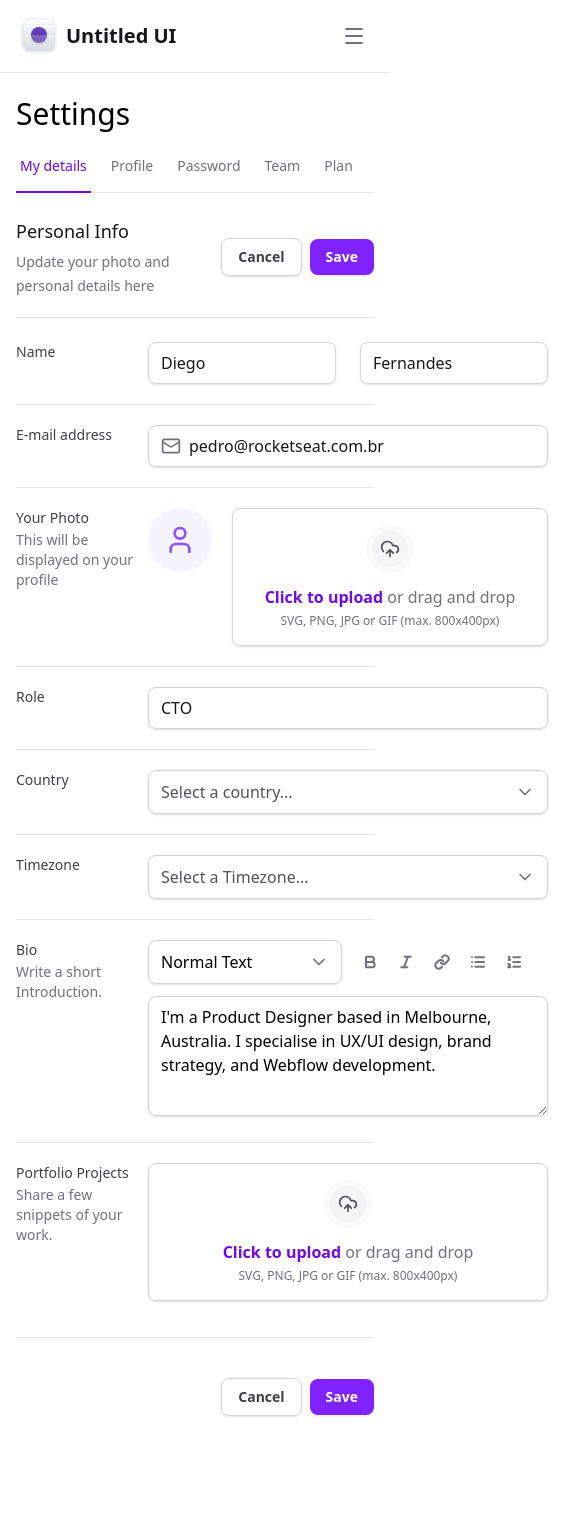
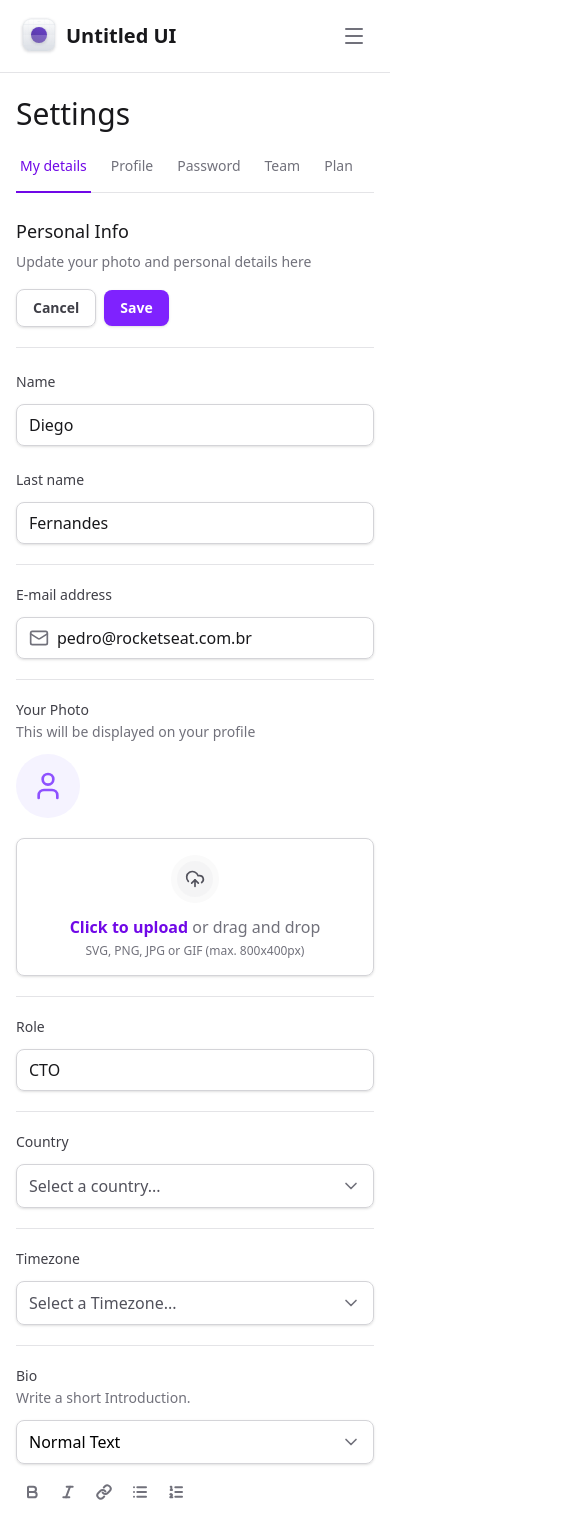
Before and after one commit to Pedrohenriquezuza/tailwind-next, a Next.js app: page / in a window 390 px wide. Shown: the top 1518 px of the page, 585 px wide, since content can reach past the window. Before the commit the page ends 1464 px from the top, so only its background shows below. Built offline with nearby package versions, Linux system fonts and the light colour scheme.

Commit message:
Add Form responsiveness

```diff
--- a/src/app/page.tsx
+++ b/src/app/page.tsx
@@ -11,12 +11,12 @@ import { Button } from "../components/Button";
 export default function Home() {
   return (
     <>
-      <h1 className="text-3xl">Settings</h1>
+      <h1 className="font-medium text-zinc-900 text-3xl">Settings</h1>
 
       <SettingsTabs />
 
       <div className="mt-6 flex flex-col ">
-        <div className="flex justify-between items-center pb-5 border-b border-zinc-200">
+        <div className="flex flex-col lg:flex-row  lg:items-center gap-4 justify-between pb-5 border-b border-zinc-200">
           <div className="space-y-1">
             <h2 className="text-lg font-medium text-zinc-900">Personal Info</h2>
             <span className="text-sm text-zinc-500">
@@ -42,27 +42,36 @@ export default function Home() {
           id="settings"
           className="mt-6 flex flex-col w-full gap-5 divide-y divide-zinc-200"
         >
-          <div className="grid gap-3 grid-cols-(--grid-form) pb-5">
+          <div className="lg:grid flex flex-col gap-3 grid-cols-(--grid-form) pb-5">
             <label
               htmlFor="firstName"
               className="text-sm font-medium text-zinc-700"
             >
               Name
             </label>
-            <div className="grid gap-6 grid-cols-2">
+            <div className="lg:grid flex flex-col gap-6 grid-cols-2">
               <Input.Root>
                 <Input.Control id="firstName" defaultValue="Diego" />
               </Input.Root>
-              <Input.Root>
-                <Input.Control defaultValue="Fernandes" />
-              </Input.Root>
+
+              <div className="flex flex-col gap-3 lg:block">
+                <label
+                  htmlFor="lastname"
+                  className="text-sm font-medium text-zinc-700 lg:sr-only"
+                >
+                  Last name
+                </label>
+                <Input.Root>
+                  <Input.Control id="lastname" defaultValue="Fernandes" />
+                </Input.Root>
+              </div>
             </div>
           </div>
 
-          <div className="grid gap-3 grid-cols-(--grid-form) pb-5">
+          <div className="lg:grid flex flex-col grid-cols-(--grid-form) pb-5">
             <label
               htmlFor="email"
-              className="text-sm font-medium text-zinc-700"
+              className="text-sm font-medium text-zinc-700 pb-3"
             >
               E-mail address
             </label>
@@ -78,7 +87,7 @@ export default function Home() {
             </Input.Root>
           </div>
 
-          <div className="grid gap-3 grid-cols-(--grid-form) pb-5">
+          <div className="lg:grid flex flex-col gap-3 grid-cols-(--grid-form) pb-5">
             <label
               htmlFor="photo"
               className="text-sm font-medium text-zinc-700 "
@@ -90,7 +99,7 @@ export default function Home() {
             </label>
 
             <div>
-              <FileInput.Root className="flex items-start gap-5">
+              <FileInput.Root className="flex lg:flex-row flex-col lg:items-start gap-5">
                 <FileInput.ImagePreview />
                 <FileInput.Trigger />
                 <FileInput.Control />
@@ -98,7 +107,7 @@ export default function Home() {
             </div>
           </div>
 
-          <div className="grid gap-3 grid-cols-(--grid-form) pb-5">
+          <div className="lg:grid flex flex-col gap-3 grid-cols-(--grid-form) pb-5">
             <label htmlFor="role" className="text-sm font-medium text-zinc-700">
               Role
             </label>
@@ -107,7 +116,7 @@ export default function Home() {
             </Input.Root>
           </div>
 
-          <div className="grid gap-3 grid-cols-(--grid-form) pb-5">
+          <div className="lg:grid flex flex-col gap-3 grid-cols-(--grid-form) pb-5">
             <label
               htmlFor="country"
               className="text-sm font-medium text-zinc-700"
@@ -123,7 +132,7 @@ export default function Home() {
             </Select>
           </div>
 
-          <div className="grid gap-3 grid-cols-(--grid-form) pb-5">
+          <div className="lg:grid flex flex-col gap-3 grid-cols-(--grid-form) pb-5">
             <label
               htmlFor="timezone"
               className="text-sm font-medium text-zinc-700"
@@ -151,7 +160,7 @@ export default function Home() {
             </Select>
           </div>
 
-          <div className="grid gap-3 grid-cols-(--grid-form) pb-5">
+          <div className="lg:grid flex flex-col gap-3 grid-cols-(--grid-form) pb-5">
             <label htmlFor="bio" className="text-sm font-medium text-zinc-700 ">
               Bio
               <span className="text-sm font-normal text-zinc-500 block mt-0.5">
@@ -159,7 +168,7 @@ export default function Home() {
               </span>
             </label>
             <div className="space-y-3">
-              <div className="grid gap-3 grid-cols-2">
+              <div className="flex flex-col lg:grid gap-3 grid-cols-2">
                 <Select placeholder="" defaultValue="normal">
                   <SelectItem
                     value="normal"
@@ -201,7 +210,7 @@ export default function Home() {
             </div>
           </div>
 
-          <div className="grid gap-3 grid-cols-(--grid-form) pb-5">
+          <div className="lg:grid flex flex-col gap-3 grid-cols-(--grid-form) pb-5">
             <label
               htmlFor="projects"
               className="text-sm font-medium text-zinc-700 "
```
